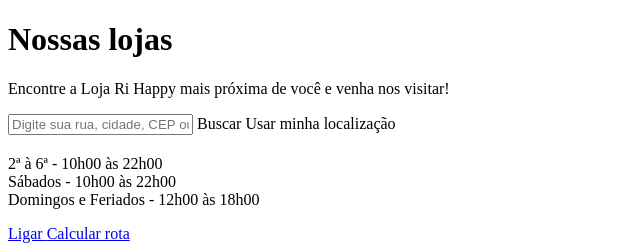
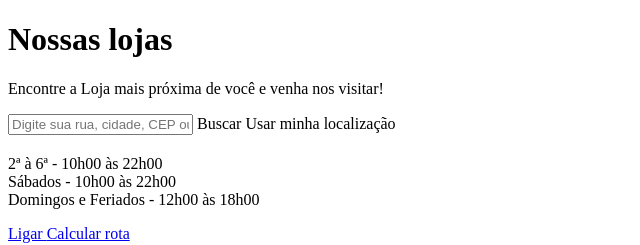
Before and after one commit to rodrigotonifreitas/mapsPlacesGeolocation-vtex, a plain HTML site: page index.html in a window 1280 px wide. Shown: the full height of the page, 0-640 px from the left. Drawn offline with Linux system fonts and the light colour scheme.

Commit message:
Update index.html

```diff
--- a/index.html
+++ b/index.html
@@ -11,7 +11,7 @@
         <div class="itMaps">
             <div class="itFormPickUp">
                 <h1 class="itFormPickUp__title"> Nossas lojas </h1>
-                <p class="itFormPickUp__subtitle"> Encontre a Loja Ri Happy mais próxima de você e venha nos visitar! </p>
+                <p class="itFormPickUp__subtitle"> Encontre a Loja mais próxima de você e venha nos visitar! </p>
                 <div class="itFormPickUp__form">
                     <span class="itFormPickUp__cep">
                         <input type="text" placeholder="Digite sua rua, cidade, CEP ou loja" class="itFormPickUp__cepValue" />
```
